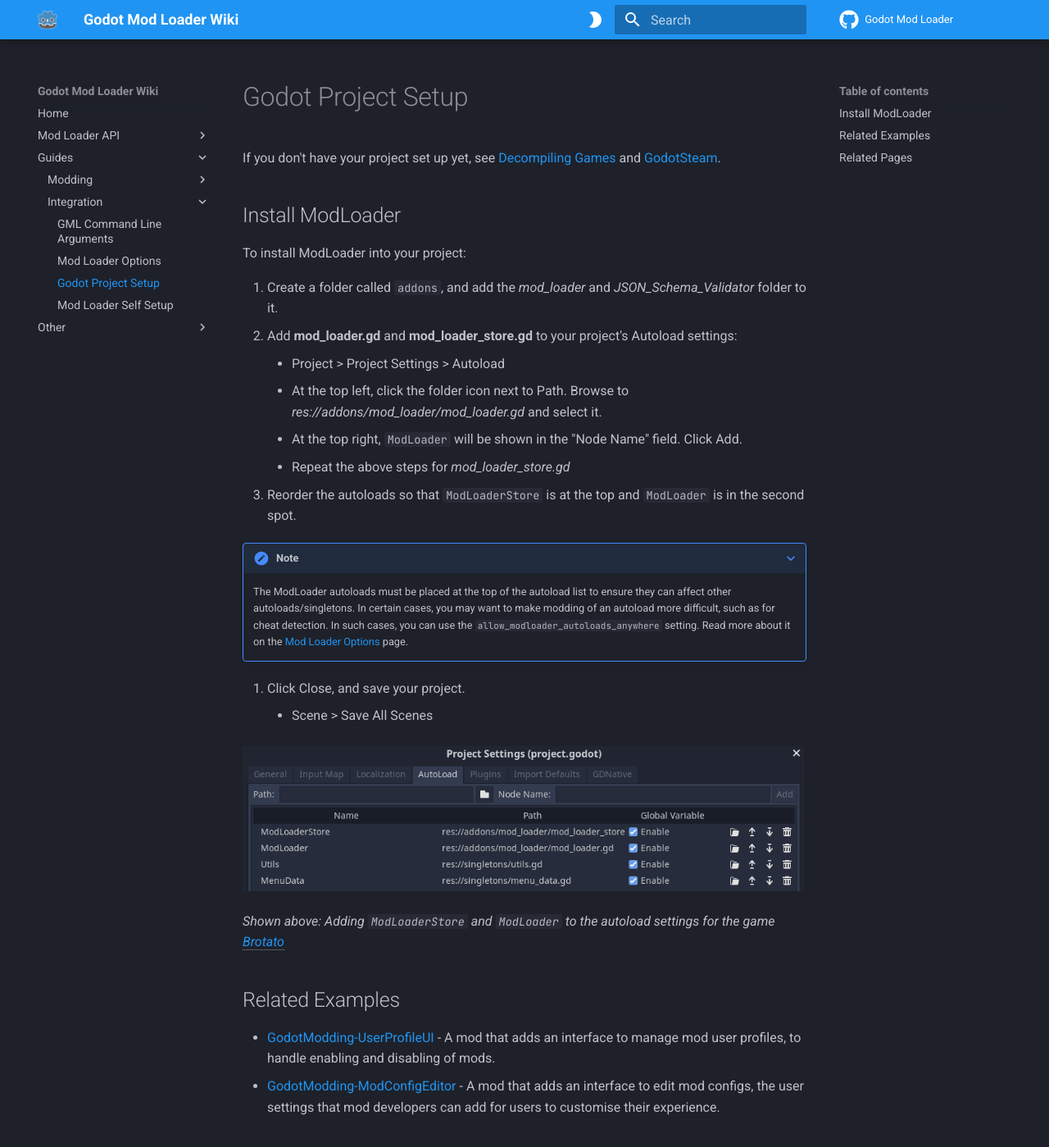
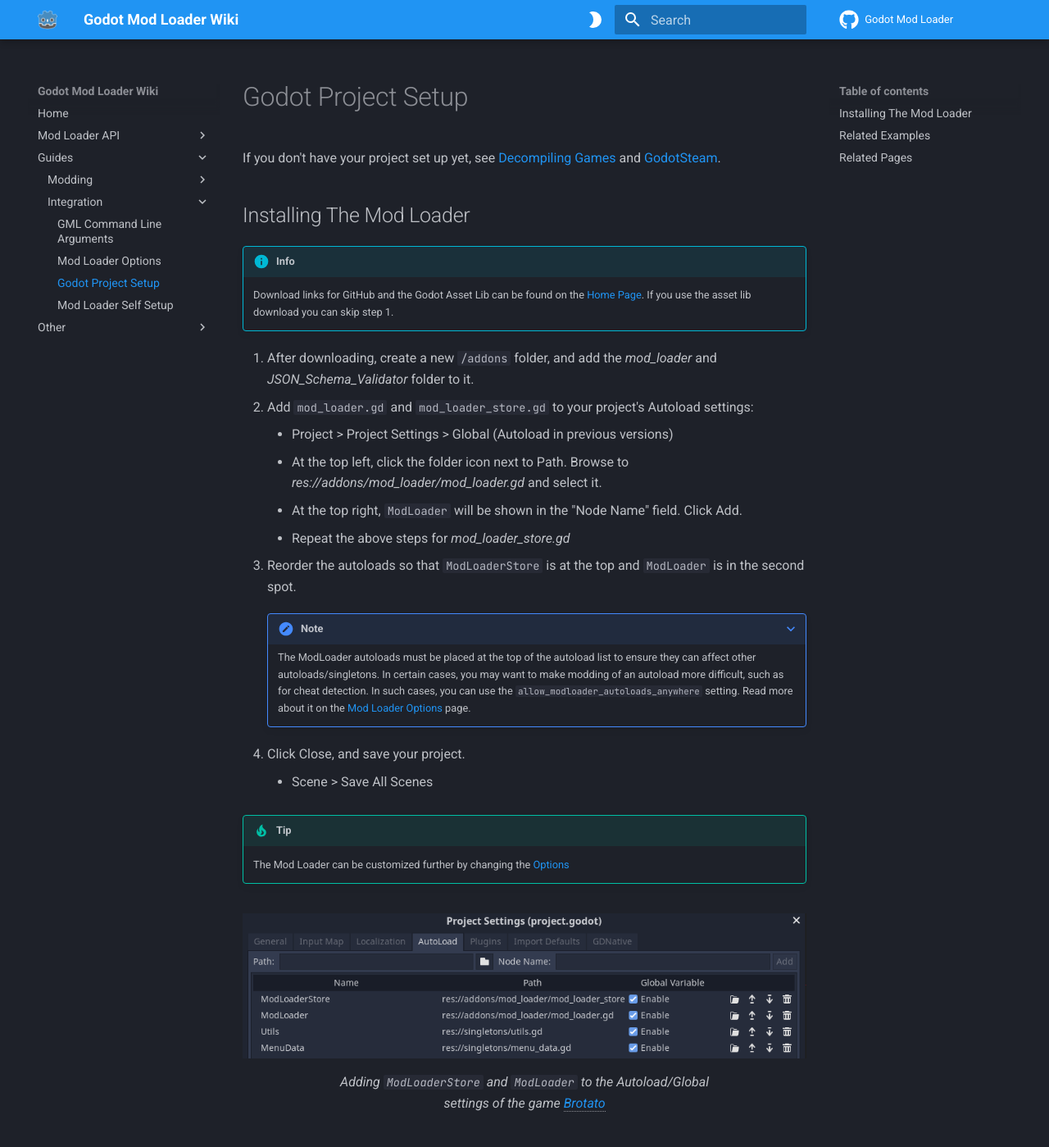
Before and after one commit to GodotModding/gmlwiki, an MkDocs documentation site: the page built from docs/guides/integration/godot_project_setup.md, in a window 1280 px wide and 1400 px high. Shown: the whole window at 82% size. Built offline with MkDocs 1.6.1 and Material for MkDocs 9.7.7, drawn with Linux system fonts in a browser that asks for light colours; comment, search, counter and statistics services are not loaded.

```diff
--- a/docs/guides/integration/godot_project_setup.md
+++ b/docs/guides/integration/godot_project_setup.md
@@ -1,26 +1,34 @@
 # Godot Project Setup
 If you don't have your project set up yet, see [Decompiling Games](../modding/tools/decompile_games.md) and [GodotSteam](../modding/tools/godot_steam.md).
 
-## Install ModLoader
-To install ModLoader into your project:
+## Installing The Mod Loader
 
-1. Create a folder called `addons`, and add the *mod_loader* and *JSON_Schema_Validator* folder to it.
-2. Add **mod_loader.gd** and **mod_loader_store.gd** to your project's Autoload settings:
-    - Project > Project Settings > Autoload
-    - At the top left, click the folder icon next to Path. Browse to *res://addons/mod_loader/mod_loader.gd* and select it.
-    - At the top right, `ModLoader` will be shown in the "Node Name" field. Click Add.
-    - Repeat the above steps for *mod_loader_store.gd*
+!!! info
+    Download links for GitHub and the Godot Asset Lib can be found on the [Home Page](../../index.md). If you use the asset
+    lib download you can skip step 1.
+
+1. After downloading, create a new `/addons` folder, and add the *mod_loader* and *JSON_Schema_Validator* folder to it.
+2. Add `mod_loader.gd` and `mod_loader_store.gd` to your project's Autoload settings:
+	- Project > Project Settings > Global (Autoload in previous versions)
+	- At the top left, click the folder icon next to Path. Browse to *res://addons/mod_loader/mod_loader.gd* and select it.
+	- At the top right, `ModLoader` will be shown in the "Node Name" field. Click Add.
+	- Repeat the above steps for *mod_loader_store.gd*
 3. Reorder the autoloads so that `ModLoaderStore` is at the top and `ModLoader` is in the second spot.
 
-???+ note
-     The ModLoader autoloads must be placed at the top of the autoload list to ensure they can affect other autoloads/singletons. In certain cases, you may want to make modding of an autoload more difficult, such as for cheat detection. In such cases, you can use the `allow_modloader_autoloads_anywhere` setting. Read more about it on the [Mod Loader Options](mod_loader_options.md) page.
+    ???+ note
+
+        The ModLoader autoloads must be placed at the top of the autoload list to ensure they can affect other autoloads/singletons. In certain cases, you may want to make modding of an autoload more difficult, such as for cheat detection. In such cases, you can use the `allow_modloader_autoloads_anywhere` setting. Read more about it on the [Mod Loader Options](mod_loader_options.md) page.
 
 4. Click Close, and save your project.
-    - Scene > Save All Scenes
+	- Scene > Save All Scenes
+
+!!! tip
+    The Mod Loader can be customized further by changing the [Options](mod_loader_options.md)
 
 ![](_media/autoload_settings.png)
-
-*Shown above: Adding `ModLoaderStore` and `ModLoader` to the autoload settings for the game [Brotato](https://store.steampowered.com/app/1942280/Brotato/)*
+/// caption
+*Adding `ModLoaderStore` and `ModLoader` to the Autoload/Global settings of the game [Brotato](https://store.steampowered.com/app/1942280/Brotato/)*
+///
 
 ## Related Examples
 - [GodotModding-UserProfileUI](https://github.com/GodotModding/GodotModding-UserProfileUI) - A mod that adds an interface to manage mod user profiles, to handle enabling and disabling of mods.
--- a/mkdocs.yml
+++ b/mkdocs.yml
@@ -124,6 +124,7 @@ markdown_extensions:
 # Allows complex annotations
 # https://squidfunk.github.io/mkdocs-material/reference/annotations/#usage
   - md_in_html
+  - pymdownx.blocks.caption
 
 # also watch these files outside /docs for changes to rebuild
 watch:
```
Also changed, not shown: docs/guides/integration/mod_loader_options.md (+12 -5 lines), docs/index.md (+62 -14 lines), includes/abbreviations.md (+4 -0 lines).
